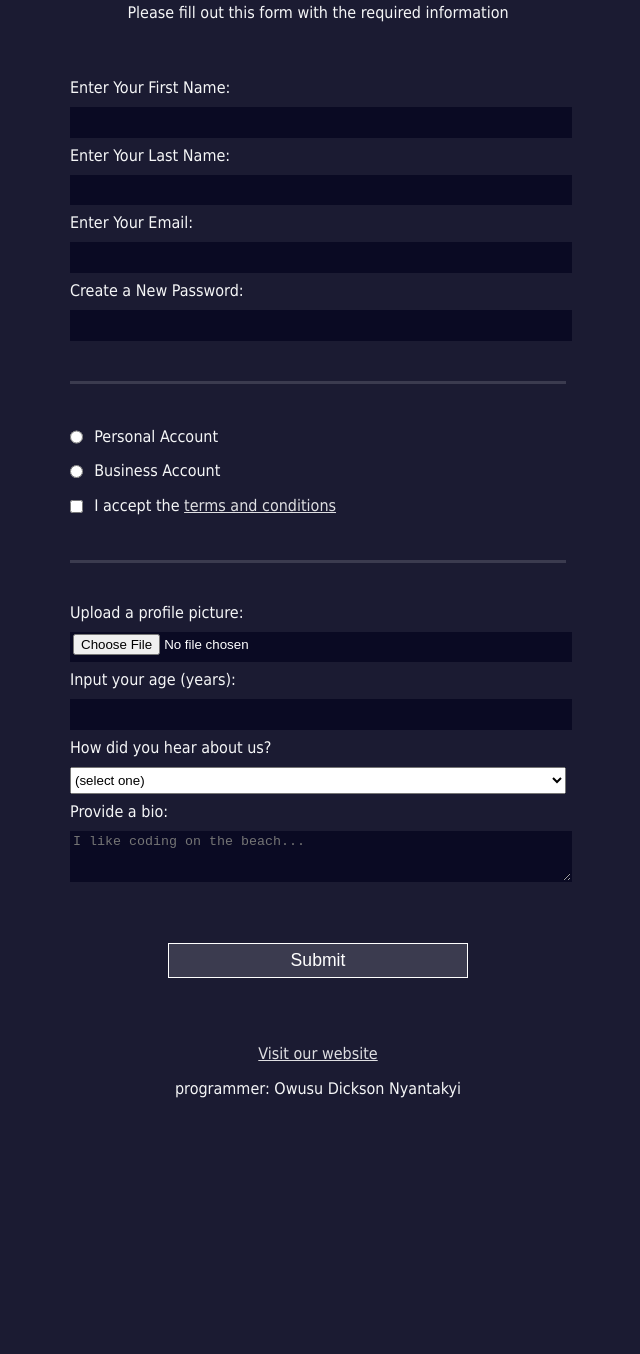
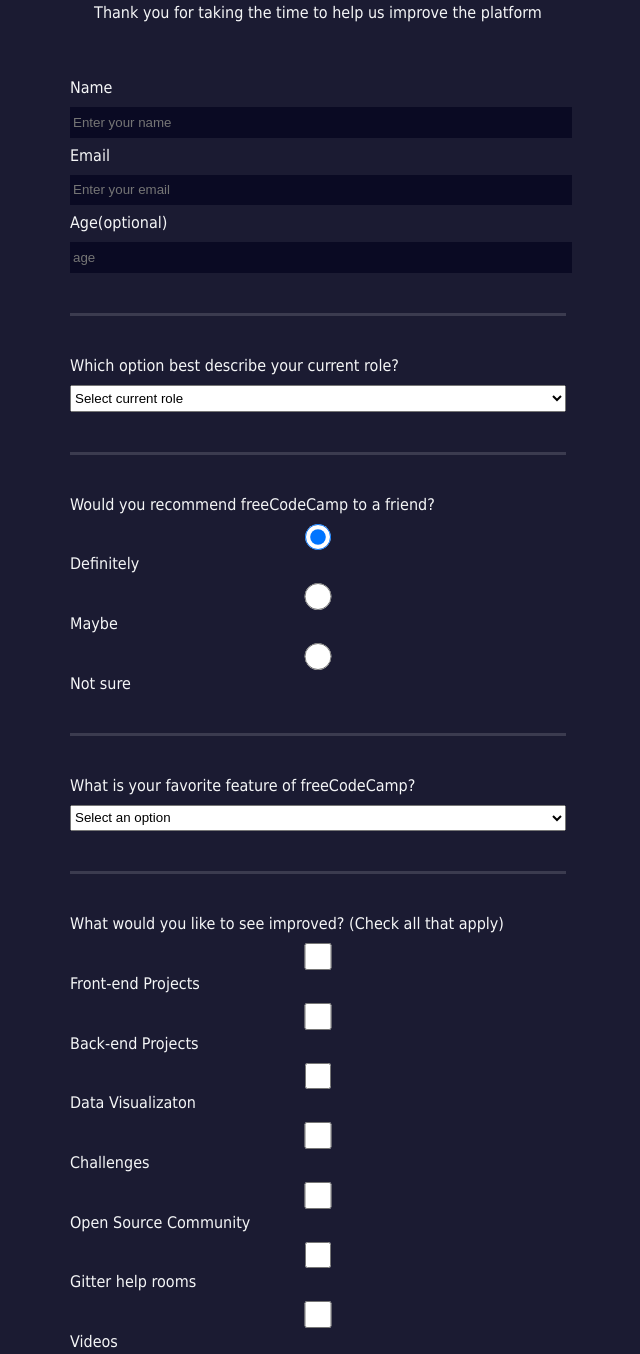
Before and after one commit to ondickson/Registration-Form, a plain HTML site: page index.html in a window 1280 px wide. Shown: the part 99-1453 px from the top of the page, without its empty margins (322-962 px from the left). Before the commit the page ends 1197 px from the top, so only its background shows below. Drawn offline with Linux system fonts and the light colour scheme.

Commit message:
Update index.html

```diff
--- a/index.html
+++ b/index.html
@@ -1,50 +1,134 @@
 <!DOCTYPE html>
-<html>
+<html lang="en">
   <head>
-    <title>Registration Form</title>
-    <link rel="stylesheet" href="styles.css" />
-  </head>
-  <body>
-    <h1>Registration Form</h1>
-    <p>Please fill out this form with the required information</p>
-    <form action='https://www.facebook.com/ONDicksonBeatz/'>
+    <meta charset="utf-8"/>
+    <meta name="viewport" content="width=device-width", initial scale=1.0 />
+    <title>Survey Form</title>
+    <link href="styles.css" rel="stylesheet"/>
+    <script src="https://kit.fontawesome.com/514092c6c4.js" crossorigin="anonymous"></script>
+    </head>
+    <body>
+
+      <!-- Main Page-->
+      <main>
+
+        <!-- Header of the page -->
+      <h1 id="title">freeCodeCamp Survey-Form</h1>
+      <p id="description">Thank you for taking the time to help us improve the platform</p>
+      <!-- Header of the page ends-->
+
+      <!-- Handle card component-->
+      <form id="survey-form">
+
+       <!-- First fieldset-->
       <fieldset>
-        <label>Enter Your First Name: <input type="text" name="first-name" required /></label>
-        <label>Enter Your Last Name: <input type="text" name="last-name" required /></label>
-        <label>Enter Your Email: <input type="email" name="email" required /></label>
-        <label>Create a New Password: <input type="password" name="password" pattern="[a-z0-5]{8,}" required /></label>
-      </fieldset>
-      <fieldset>
-        <label><input type="radio" name="account-type" class="inline" /> Personal Account</label>
-        <label><input type="radio" name="account-type" class="inline" /> Business Account</label>
-        <label>
-          <input type="checkbox" name="terms" class="inline" required /> I accept the <a href="https://www.termsfeed.com/blog/sample-terms-and-conditions-template/" target="_blank">terms and conditions</a>
+        <!-- Name input-->
+        <label id="name-label">
+          Name
+          <input type="text" id="name" name="name-label" placeholder="Enter your name" required/>
+          </label>
+
+          <!-- Email input-->
+        <label id="email-label">
+          Email
+          <input type="email" id="email"  name="email-label" placeholder="Enter your email" required />
+          </label>
+
+          <!-- Age input-->
+        <label id="number-label">
+          Age(optional)
+          <input type="number"id="number" name="age" min="13" max="120" placeholder="age" />
+          </label>
+        </fieldset>
+        <!-- first fieldset Ends-->
+
+        <!-- Second fieldset-->
+        <fieldset>
+        <label>Which option best describe your current role?
+        <select id="dropdown" >
+            <option value="">Select current role</option>
+            <option value="1">Student</option>
+            <option value="2">Full Time Job</option>
+            <option value="3">Full Time Learner</option>
+            <option value="4">Prefer not to say</option>
+            <option value="5">Other</option>
+          </select>
         </label>
       </fieldset>
+      <!-- Second fieldset Ends-->
+
+      <!-- Third fieldset-->
       <fieldset>
-        <label>Upload a profile picture: <input type="file" name="file" /></label>
-        <label>Input your age (years): <input type="number" name="age" min="13" max="120" />
+        <label>
+          <div class="dropdown-description">Would you recommend freeCodeCamp to a friend?</div>
+          <lable>
+            <input type="radio" name="recommendation-type" value="value" checked> Definitely</input>
+          </lable>
+          <lable>
+            <input type="radio" name="recommendation-type" value="value"> Maybe</input>
+          </lable>
+          <lable>
+            <input type="radio" name="recommendation-type" value="value"> Not sure</input>
+          </lable>
         </label>
-        <label>How did you hear about us?
-          <select name="referrer">
-            <option value="">(select one)</option>
-            <option value="1">Dickson Owusu News</option>
-            <option value="2">Dickson Owusu YouTube Channel</option>
-            <option value="3">Dickson Owusu Forum</option>
-            <option value="4">Other</option>
+      </fieldset>
+      <!-- Third fieldset Ends-->
+
+      <!-- Fourth fieldset-->
+      <fieldset>
+        <label>
+          <div class="dropdown-description">What is your favorite feature of freeCodeCamp?</div>
+          <select id="dropdown">
+            <option value="">Select an option</option>
+            <option value="value">Challenges</option>
+            <option value="value">Projects</option>
+            <option value="value">Community</option>
+            <option value="value">Open Source</option>
           </select>
         </label>
-        <label>Provide a bio:
-          <textarea name="bio" rows="3" cols="30" placeholder="I like coding on the beach..."></textarea>
+      </fieldset>
+      <!-- Fourth fieldset Ends-->
+
+      <!-- Fifth fieldset-->
+      <fieldset>
+        <label>
+          <div class="dropdown-description">What would you like to see improved? (Check all that apply)</div>
+        <lable><input type="checkbox" value="value" />Front-end Projects</lable>
+        <lable><input type="checkbox" value="value" />Back-end Projects</lable>
+        <lable><input type="checkbox" value="value" />Data Visualizaton</lable>
+        <lable><input type="checkbox" value="value" />Challenges</lable>
+        <lable><input type="checkbox" value="value" />Open Source Community</lable>
+        <lable><input type="checkbox" value="value" />Gitter help rooms</lable>
+        <lable><input type="checkbox" value="value" />Videos</lable>
+        <lable><input type="checkbox" value="value" />City Meetups</lable>
+        <lable><input type="checkbox" value="value" />Wiki</lable>
+        <lable><input type="checkbox" value="value" />Forum</lable>
+       <lable> <input type="checkbox" value="value" />Additional Courses</lable>
+      </label>
+      </fieldset>
+      <!-- Fifth fieldset Ends -->
+
+      <!-- Sixth fieldset-->
+      <fieldset>
+        <label>
+          <div class="dropdown-description">Any comments or suggestions? </div>
+          <textarea name="comments"  ></textarea>
         </label>
       </fieldset>
-      <input type="submit" value="Submit" />
-    </form>
-     <footer>
-        <p>
-          <a href="https://www.facebook.com/ONDicksonBeatz/" target="_blank">Visit our website</a>
-        </p>
-        <p class="address">programmer: Owusu Dickson Nyantakyi</p>
+      <!-- Sixth fieldset Ends -->
+
+      <!-- Submit Button-->
+      <fieldset>
+      <input type="submit" value="Submit" id="submit" />
+      </fieldset>
+
+      </form>
+      <!-- card component Ends -->
+
+      <!-- Programmer credit -->
+      <footer>
+        <i class="fa-regular fa-copyright"></i> Programmer: Dickson Owusu Nyantakyi
       </footer>
-  </body>
-</html>
+      </main>
+    </body>
+  </html>
```
